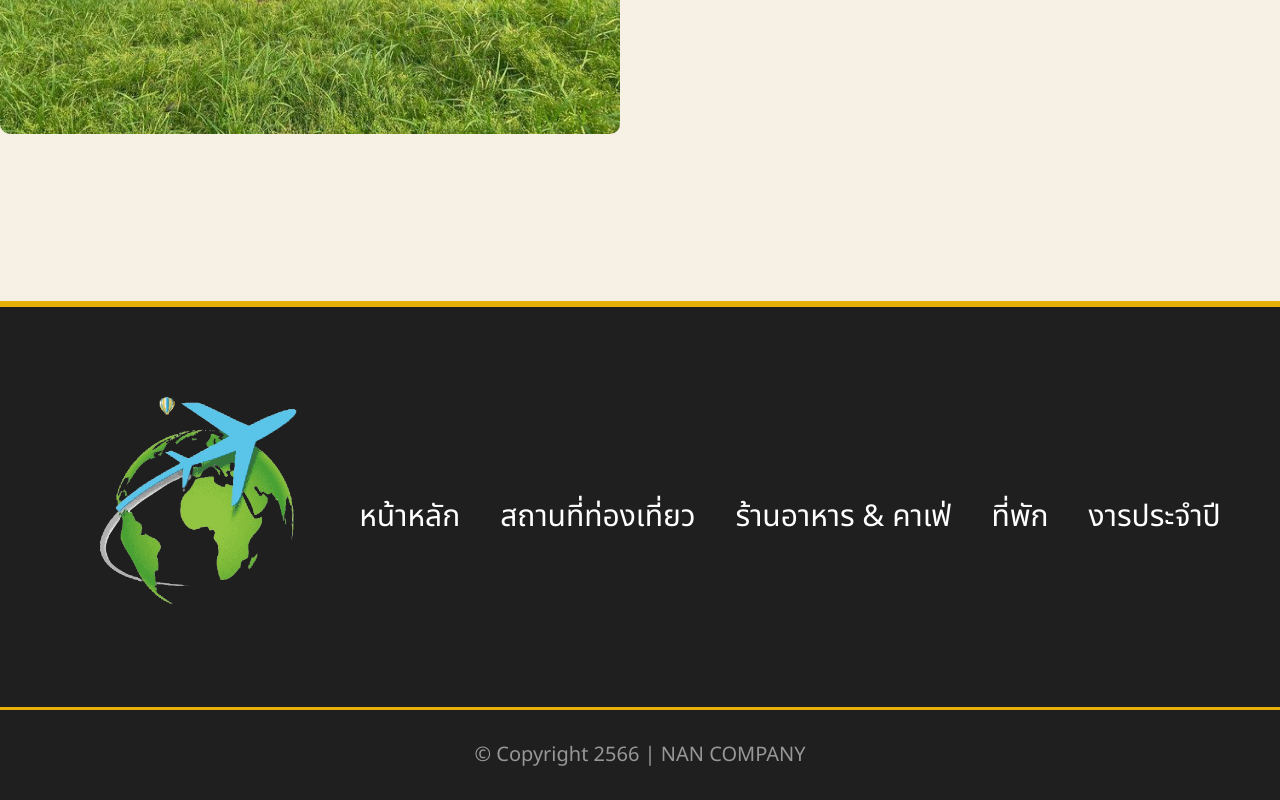
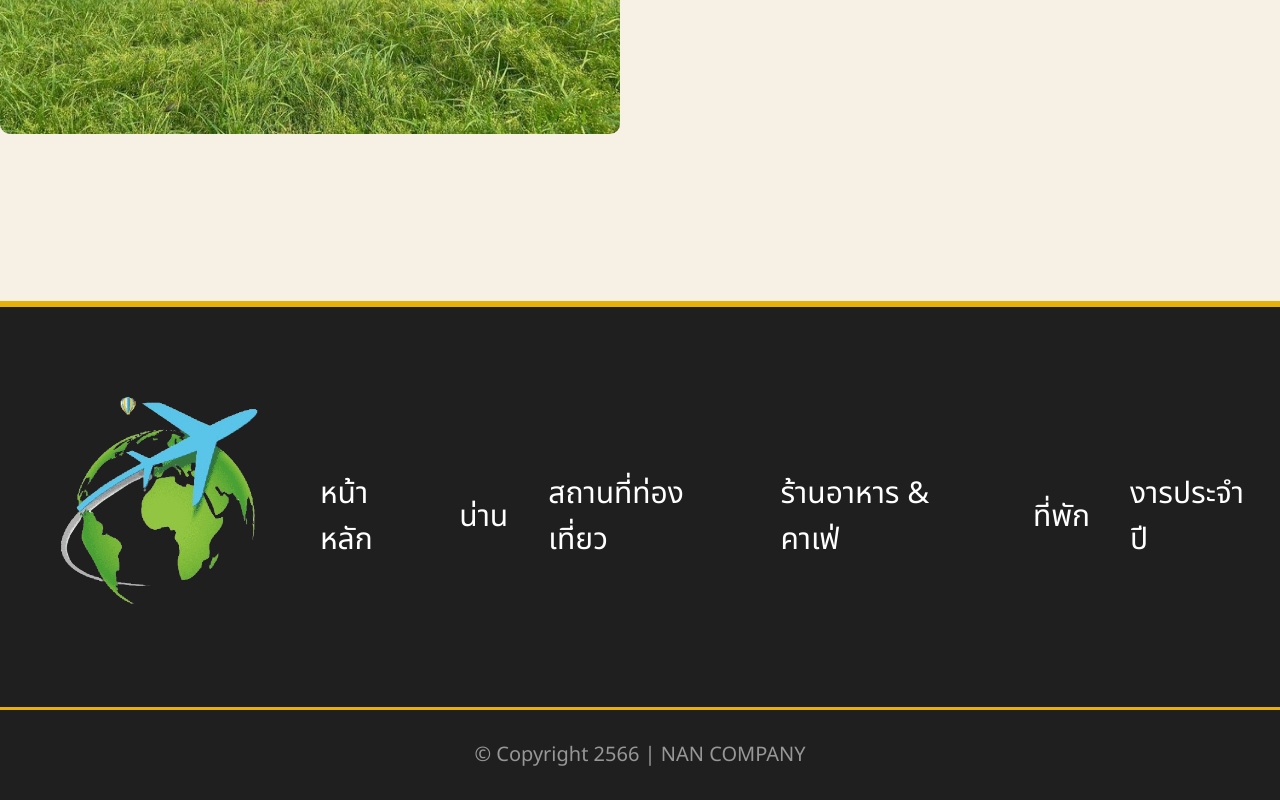
Before and after one commit to Diorite2006/Project-PWCH, a plain HTML site: page Hell Project/Travel To Nan/nan-travel.html in a window 1280 px wide. Shown: the part 2399-3199 px from the top of the page. Drawn offline with Linux system fonts and the light colour scheme; a web font is replaced by a local one.

Commit message:
Add files via upload

```diff
--- a/Hell Project/Travel To Nan/nan-travel.html
+++ b/Hell Project/Travel To Nan/nan-travel.html
@@ -87,6 +87,7 @@
                     <div class="nav-con">
                         <ul>
                             <li><a href="home.html">หน้าหลัก</a></li>
+                            <li><a href="nan.html">น่าน</a></li>
                             <li><a href="travel.html">สถานที่ท่องเที่ยว</a></li>
                             <li><a href="r-c.html">ร้านอาหาร & คาเฟ่</a></li>
                             <li><a href="hotel.html">ที่พัก</a></li>
```
